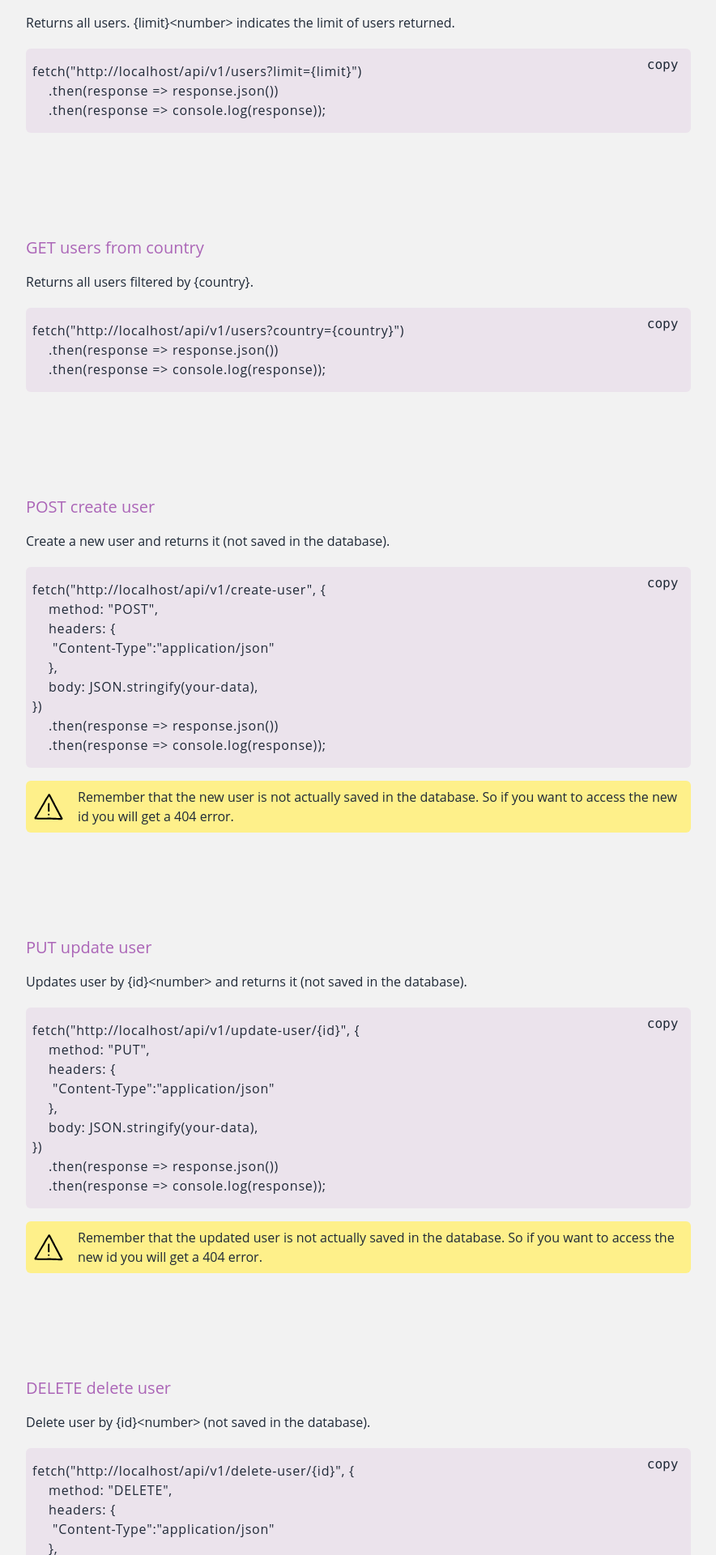
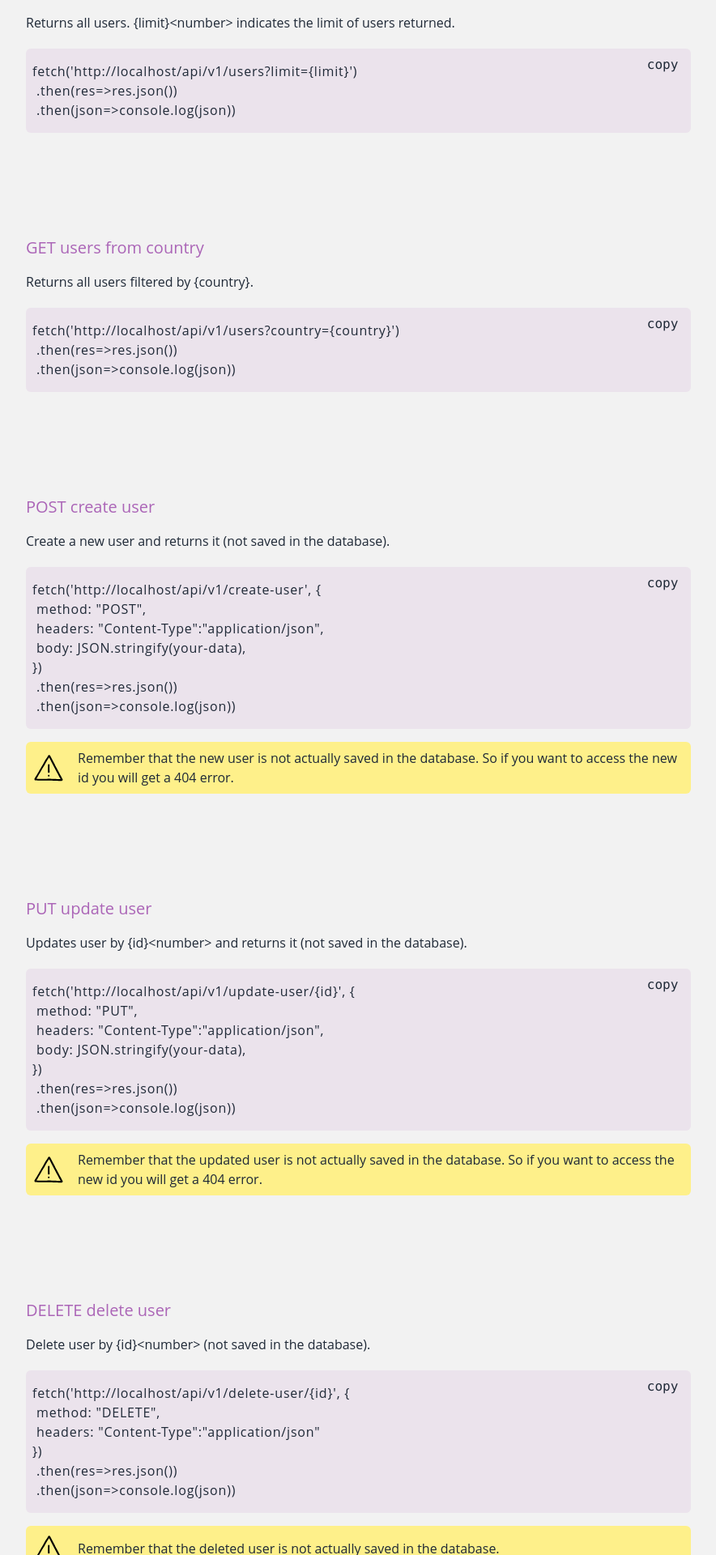
Before and after one commit to MarcMartinezDev/fuapi, a React (Vite) app in the folder src/client/: page /docs in a window 1280 px wide. Shown: the part 1532-3452 px from the top of the page at 81% size, without its empty margins (284-1168 px from the left). Built offline with nearby package versions, Linux system fonts and the light colour scheme.

Commit message:
refactor code

```diff
--- /dev/null
+++ b/src/client/src/components/Code.jsx
@@ -0,0 +1,37 @@
+import React from "react";
+
+const Code = ({ method, resource, id }) => {
+  return (
+    <pre>
+      {
+        method === "GET" ?
+          <code id={`clip-${id}`}>
+            fetch('{window.location.origin}/api/v1/{resource}') <br />
+            &nbsp;.then(res=&gt;res.json()) <br />
+            &nbsp;.then(json=&gt;console.log(json))
+          </code>
+          : method === "DELETE" ?
+            <code id={`clip-${id}`}>
+              fetch('{window.location.origin}/api/v1/{resource}', &#123; <br />
+              &nbsp;method: "DELETE", <br />
+              &nbsp;headers: "Content-Type":"application/json" <br />
+              &#125;) <br />
+              &nbsp;.then(res=&gt;res.json()) <br />
+              &nbsp;.then(json=&gt;console.log(json))
+            </code>
+            :
+            <code id={`clip-${id}`}>
+              fetch('{window.location.origin}/api/v1/{resource}', &#123; <br />
+              &nbsp;method: "{method}", <br />
+              &nbsp;headers: "Content-Type":"application/json", <br />
+              &nbsp;body: JSON.stringify(your-data), <br />
+              &#125;) <br />
+              &nbsp;.then(res=&gt;res.json()) <br />
+              &nbsp;.then(json=&gt;console.log(json))
+            </code>
+      }
+    </pre>
+  )
+}
+
+export default Code;
--- a/src/client/src/components/documentation/Navbar.jsx
+++ b/src/client/src/components/documentation/Navbar.jsx
@@ -3,7 +3,7 @@ import React from "react";
 
 const Navbar = () => {
   return (
-    <nav className="flex gap-5 flex-col mt-0">
+    <nav className="flex gap-5 flex-col">
       <div>
         <h3>About</h3>
         <a href="#overview">Overview</a>
--- a/src/client/src/components/documentation/Section.jsx
+++ b/src/client/src/components/documentation/Section.jsx
@@ -1,6 +1,7 @@
 import ClipboardJS from "clipboard";
 import Information from "./Information";
 import React, { useEffect, useState } from "react";
+import Code from "../Code";
 
 const Section = ({ id, title, description, fetch, method, additional }) => {
   new ClipboardJS(".clipboard");
@@ -17,58 +18,7 @@ const Section = ({ id, title, description, fetch, method, additional }) => {
       <h3>{title}</h3>
       <p className="mb-5">{description}</p>
       <pre className="relative">
-        <code id={`clip-${id}`}>
-          {method === "GET" ? (
-            <>
-              <span>
-                fetch("{window.location.origin}/api/v1/{fetch}")
-              </span>
-              <span className="ml-5">
-                .then(response =&gt; response.json())
-              </span>
-              <span className="ml-5">
-                .then(response =&gt; console.log(response));
-              </span>
-            </>
-          ) : method === "DELETE" ? (
-            <>
-              <span>
-                fetch("{window.location.origin}/api/v1/{fetch}", &#123;
-              </span>
-              <span className="ml-5">method: "DELETE",</span>
-              <span className="ml-5">
-                headers: &#123; <br /> "Content-Type":"application/json" <br />
-                <span>&#125;,</span>
-              </span>
-              <span>&#125;)</span>
-              <span className="ml-5">
-                .then(response =&gt; response.json())
-              </span>
-              <span className="ml-5">
-                .then(response =&gt; console.log(response));
-              </span>
-            </>
-          ) : (
-            <>
-              <span>
-                fetch("{window.location.origin}/api/v1/{fetch}", &#123;
-              </span>
-              <span className="ml-5">method: "{method}",</span>
-              <span className="ml-5">
-                headers: &#123; <br /> "Content-Type":"application/json" <br />
-                <span>&#125;,</span>
-              </span>
-              <span className="ml-5">body: JSON.stringify(your-data), </span>
-              <span>&#125;)</span>
-              <span className="ml-5">
-                .then(response =&gt; response.json())
-              </span>
-              <span className="ml-5">
-                .then(response =&gt; console.log(response));
-              </span>
-            </>
-          )}
-        </code>
+        <Code method={method} resource={fetch} id={id} />
         <button
           className="clipboard absolute top-0 right-0 pr-4 pt-2"
           data-clipboard-target={`#clip-${id}`}
--- a/src/client/src/pages/Home.jsx
+++ b/src/client/src/pages/Home.jsx
@@ -5,6 +5,7 @@ import LinkButton from "../components/home/LinkButton";
 import React, { useState } from "react";
 import Routes from "../components/home/Routes";
 import { Link } from "react-router-dom";
+import Code from "../components/Code";
 
 const Home = () => {
   const [codeExample, setCodeExample] = useState(false);
@@ -44,17 +45,7 @@ const Home = () => {
           fetch API or libraries like axios to handle HTTP requests.
         </p>
         <small className="block">code example</small>
-        <code>
-          <p className="text-wrap">
-            fetch("{window.location.origin}/api/user/1")
-            <span className="ml-4 block">
-              .then(response =&gt; response.json())
-            </span>
-            <span className="ml-4 block">
-              .then(data =&gt; console.log(data));
-            </span>
-          </p>
-        </code>
+        <Code method="GET" resource="users/1" />
         <button
           className="btn w-fit p-2 my-2"
           onClick={async () => {
```
